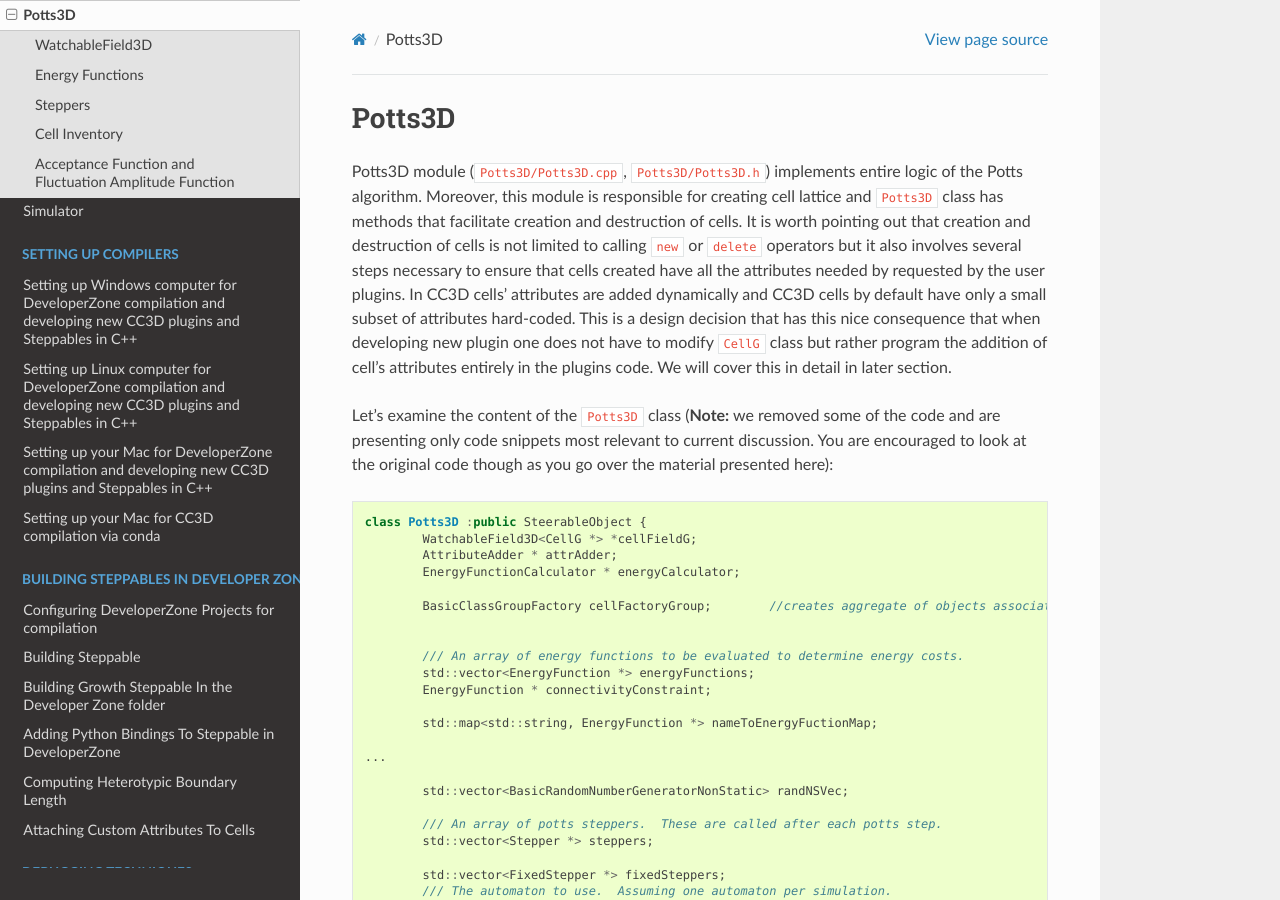
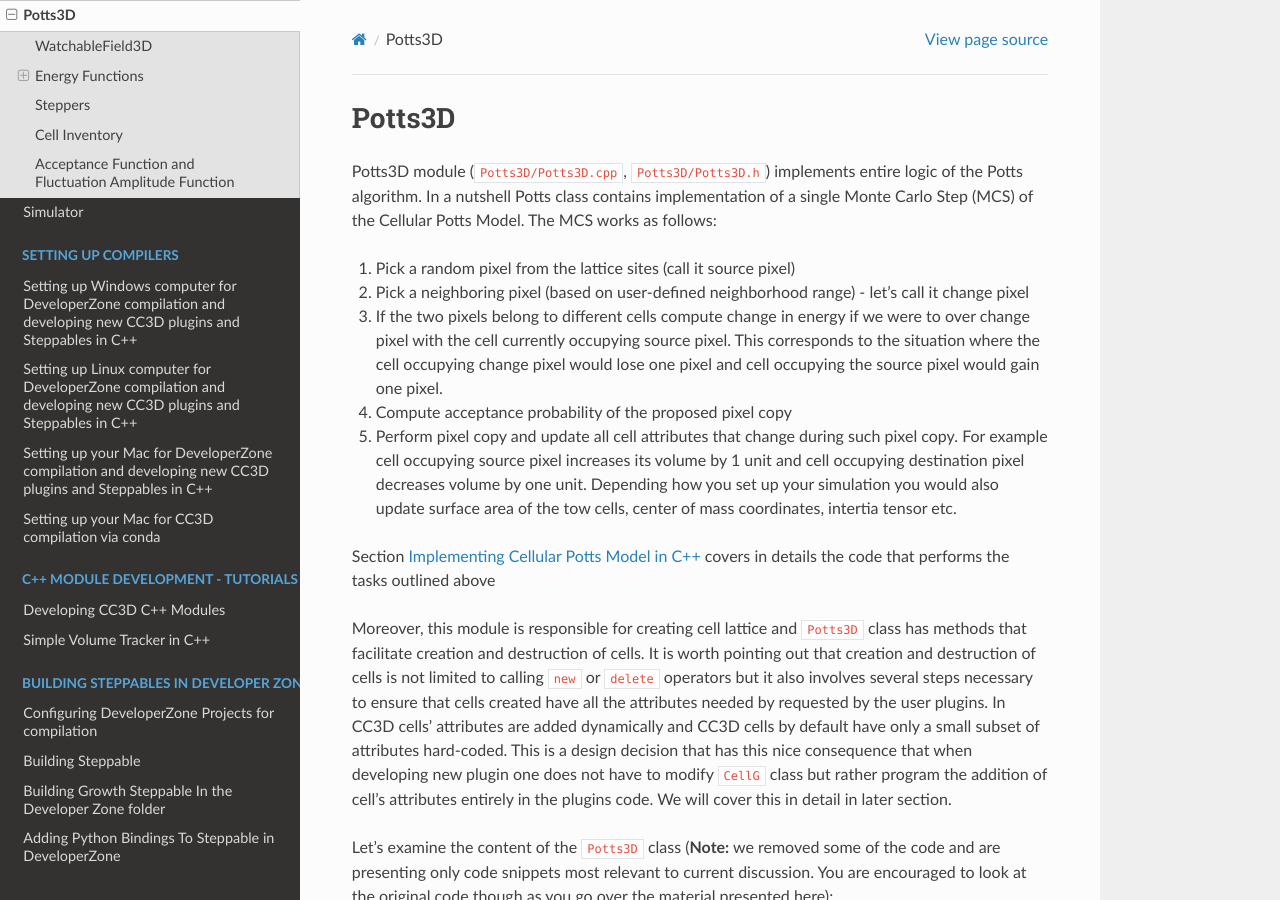
Before and after one commit to CompuCell3D/CompuCell3DDevelopersManual, a Sphinx documentation site: the page built from docs/potts.rst, in a window 1280 px wide and 900 px high. Built offline with Sphinx 7.4.7 and the Read the Docs theme 2.0.0, drawn with Linux system fonts in a browser that asks for light colours; some of the changed text lies outside the part shown.

```diff
--- a/docs/potts.rst
+++ b/docs/potts.rst
@@ -1,7 +1,19 @@
 Potts3D
 =======
 
-Potts3D module (``Potts3D/Potts3D.cpp``, ``Potts3D/Potts3D.h``) implements entire logic of the Potts algorithm. Moreover,
+Potts3D module (``Potts3D/Potts3D.cpp``, ``Potts3D/Potts3D.h``) implements entire logic of the Potts algorithm.
+In a nutshell Potts class contains implementation of a single Monte Carlo Step (MCS) of the Cellular Potts Model. The MCS works as follows:
+
+1. Pick a random pixel from the lattice sites (call it source pixel)
+2. Pick a neighboring pixel (based on user-defined neighborhood range)  - let's call it change pixel
+3. If the two pixels belong to different cells compute change in energy if we were to over change pixel with the cell currently occupying source pixel. This corresponds to the situation where the cell occupying change pixel would lose one pixel and cell occupying the source pixel would gain one pixel.
+4. Compute acceptance probability of the proposed pixel copy
+5. Perform pixel copy and update all cell attributes that change during such pixel copy. For example cell occupying source pixel increases its volume by 1 unit and cell occupying destination pixel decreases volume by one unit. Depending how you set up your simulation you would also update surface area of the tow cells, center of mass coordinates, intertia tensor etc.
+
+Section `Implementing Cellular Potts Model in C++`_ covers in details the code that performs the tasks outlined above
+
+
+Moreover,
 this module is responsible for creating cell lattice and ``Potts3D`` class has methods that facilitate creation and
 destruction of cells. It is worth pointing out that creation and destruction of cells is not limited to calling
 ``new`` or ``delete`` operators but it also involves several steps necessary to ensure that cells created have all the
@@ -188,7 +200,7 @@
 The cell that gains new pixel will get its ``volume`` attribute increased by 1 and the cell that loses one pixel will
 get its volume decreased by 1. Similarly we could have another observer that updates center of mass coordinates, or one that monitors
 inertia tensor. The nice thing about using ``WatchableField3D`` template is that all those observers are called automatically
-when change in the lattice takes place. Observers are called in teh order in which they were registered. Note, this may
+when change in the lattice takes place. Observers are called in the order in which they were registered. Note, this may
 or may not be the order in which they were declared in the CC3DCML. CC3D sometimes requires certain lattice monitors
 to be loaded and registered before others and this happens automatically in the CC3D code.
 Let's look at how ``WatchableField3D`` works in practice:
@@ -331,6 +343,11 @@
 
 Later we will present detailed information on how to implement energy function plugins.
 
+.. _Implementing Cellular Potts Model in C++:
+
+Implementing Cellular Potts Model in C++ - metropolisFast method
+----------------------------------------------------------------
+
 When we peek at the ``metropolisFast`` function of the ``Potts3D`` class we can see that the change of energy is calculated
 in a fairly straightforward way:
 
@@ -428,7 +445,7 @@
 We use ``BoundaryStrategy`` object pointed by ``boundaryStrategy`` to carry out all operations related to pixel neighbor
 operations. we will cover it later. For now it is important to remember that tracking and operating on pixel neighbors is
 usually done via ``BoundaryStrategy`` and this helps greatly when we have to deal with periodic boundary conditions
-pixels residing close to the edge of teh lattice or classifying neighbor order of pixels.
+pixels residing close to the edge of the lattice or classifying neighbor order of pixels.
 In this example we use boundary strategy to pick a neighbor ``changePixel`` of the ``pt`` and verify that this neighbor is a
 legitimate neighbor - ``if (!n.distance)``. We next fetch cell that occupies ``changePixel``:
 
--- /dev/null
+++ b/docs/prerequisites_cpp.rst
@@ -0,0 +1,5 @@
+Prerequisites
+=============
+
+We assume that you know C++ . To be more precise, you need to understand polymorphism, how virtual functions work and have basic knowledge of templates. We also assume that you are familiar with Cellular Potts Model, that is that you understand what CPM is all about and how it works.
+We will try to demonstrate how to develop new plugins by using a concrete example. This is probably the best way to introduce you to CompuCell3D development. Before we go there it is probably a good idea to understand how CompuCell3D works.
--- a/docs/simulator.rst
+++ b/docs/simulator.rst
@@ -4,7 +4,9 @@
 ``Simulator`` is the key C++ module that sits at the root of each simulation run by CC3D. This is essentially a single class
 ``Simulator`` and it is responsible for orchestrating the flow of each CC3D simulation. Simulator object creates and
 manages other key objects such as ``Potts3D`` and ensures the integrity of the entire simulation.
-The code for the object is stored in ``CompuCell3D\Simulator.h`` and ``CompuCell3D\Simulator.cpp``
+The code for the object is stored in ``CompuCell3D\Simulator.h`` and ``CompuCell3D\Simulator.cpp``.
+If there is one thing to remember about the Simulator object is that it interchangeably calls function
+from Potts that implements MOnt Carlo Step (e.g. ``metropolisFast`` function) followed by call to all steppables (modules that are called after each Monte Carlo Step)
 
 Let us look at the header file of the ``Simulator`` to examine the responsibilities that ``Simulator`` when running CC3D
 simulations
```
Also changed, not shown: docs/developing_simple_volume_tracker_plugin.rst (added, +84 -0 lines), docs/index.rst (+10 -1 lines), docs/intro_to_cc3d_c++_module_development.rst (added, +22 -0 lines), docs/images/simple_volume_tracker_001.png (added), docs/images/simple_volume_tracker_002.png (added), docs/images/simple_volume_tracker_003.png (added).
